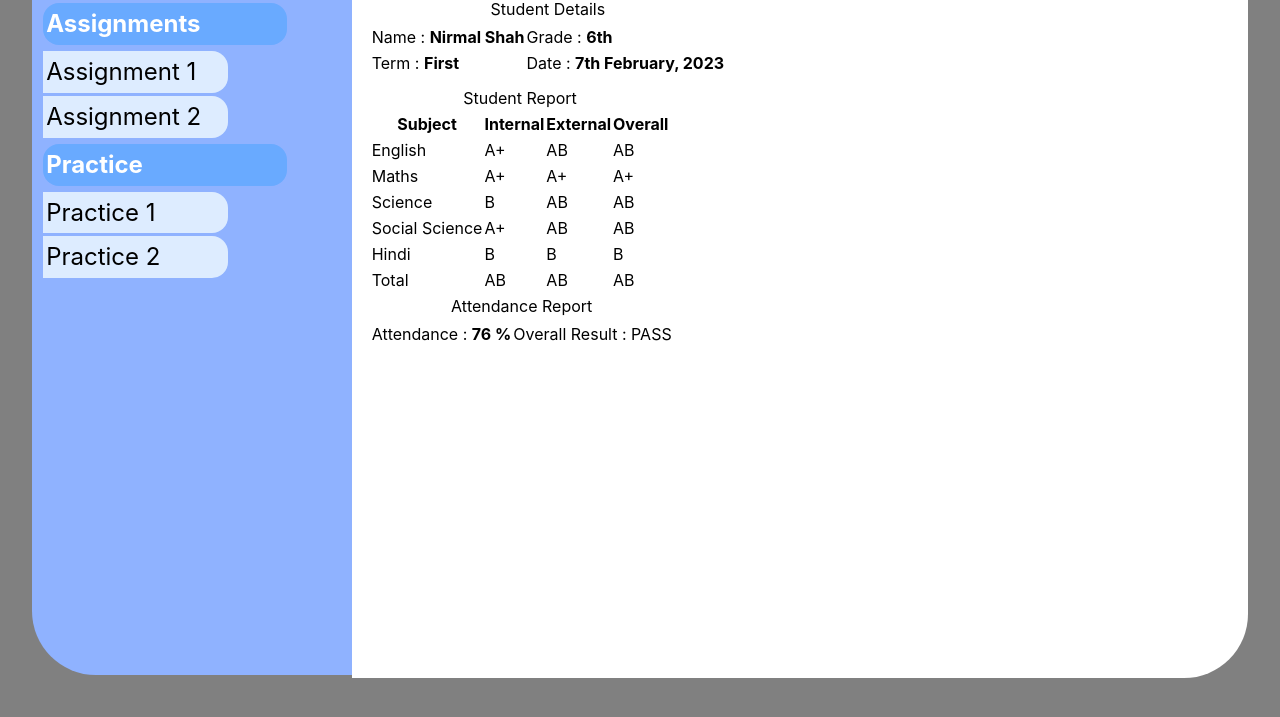
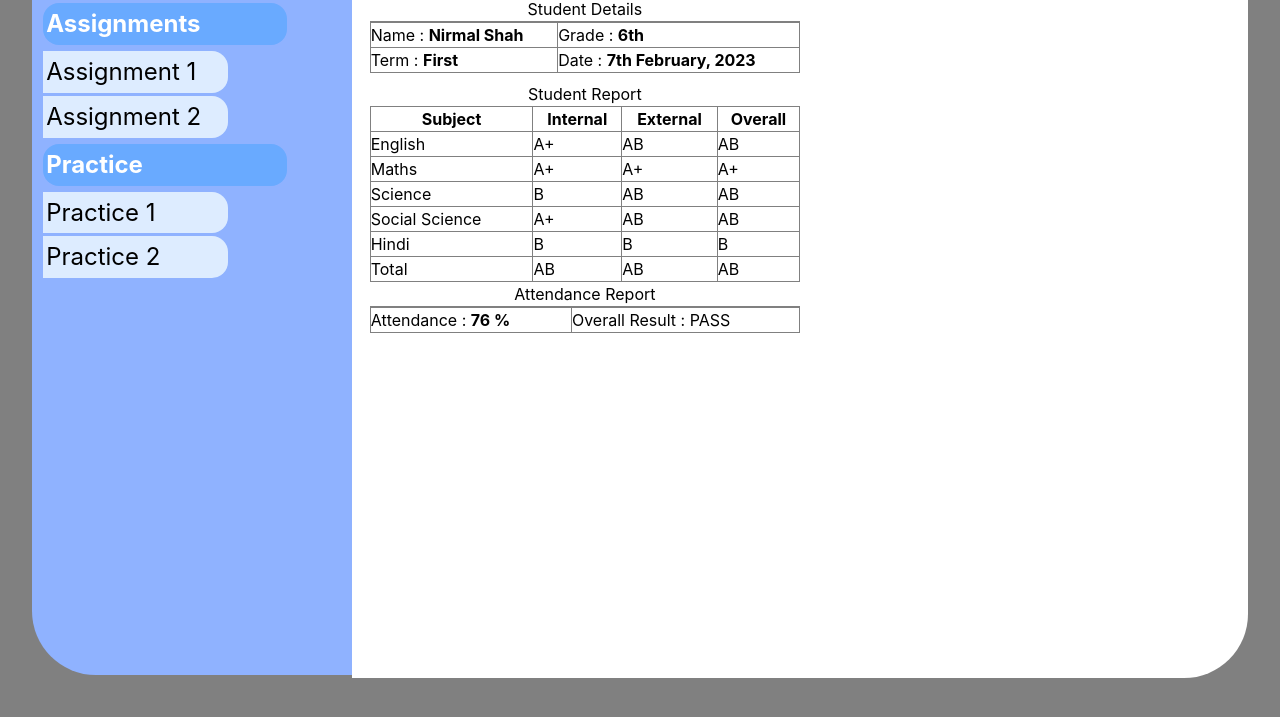
Before and after one commit to nirmalshah20519/radix-tasks, a plain HTML site: page HTML/Day1/Practice/Practice2/html-index.html in a window 1280 px wide. Shown: the part 233-950 px from the top of the page. Drawn offline with Linux system fonts and the light colour scheme.

Commit message:
1 file modified

```diff
--- a/HTML/Day1/Practice/Practice2/html-index.html
+++ b/HTML/Day1/Practice/Practice2/html-index.html
@@ -13,6 +13,16 @@
     <style>
       .page-display div {
         padding: 0.5%;
+      }
+
+      table {
+        border-collapse: collapse;
+        width: 50%;
+      }
+
+      th,
+      td {
+        border: 1px solid gray;
       }
     </style>
     <script>
```
